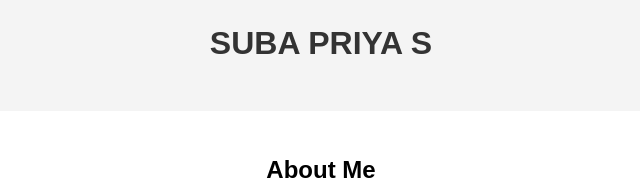
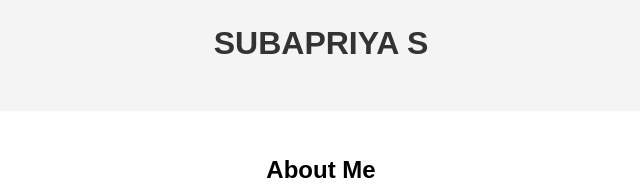
Before and after one commit to Subapriya006/Subapriya006.github.io, a plain HTML site: page index.html in a window 1280 px wide. Shown: the part 173-361 px from the top of the page, 319-959 px from the left. Drawn offline with Linux system fonts and the light colour scheme.

Commit message:
Update index.html

```diff
--- a/index.html
+++ b/index.html
@@ -103,7 +103,7 @@
 
     <header>
         <img src="photo.jpg" alt="Your Photo">
-        <h1>SUBA PRIYA S </h1>
+        <h1>SUBAPRIYA S </h1>
     </header>
 
     <section id="about">
```
